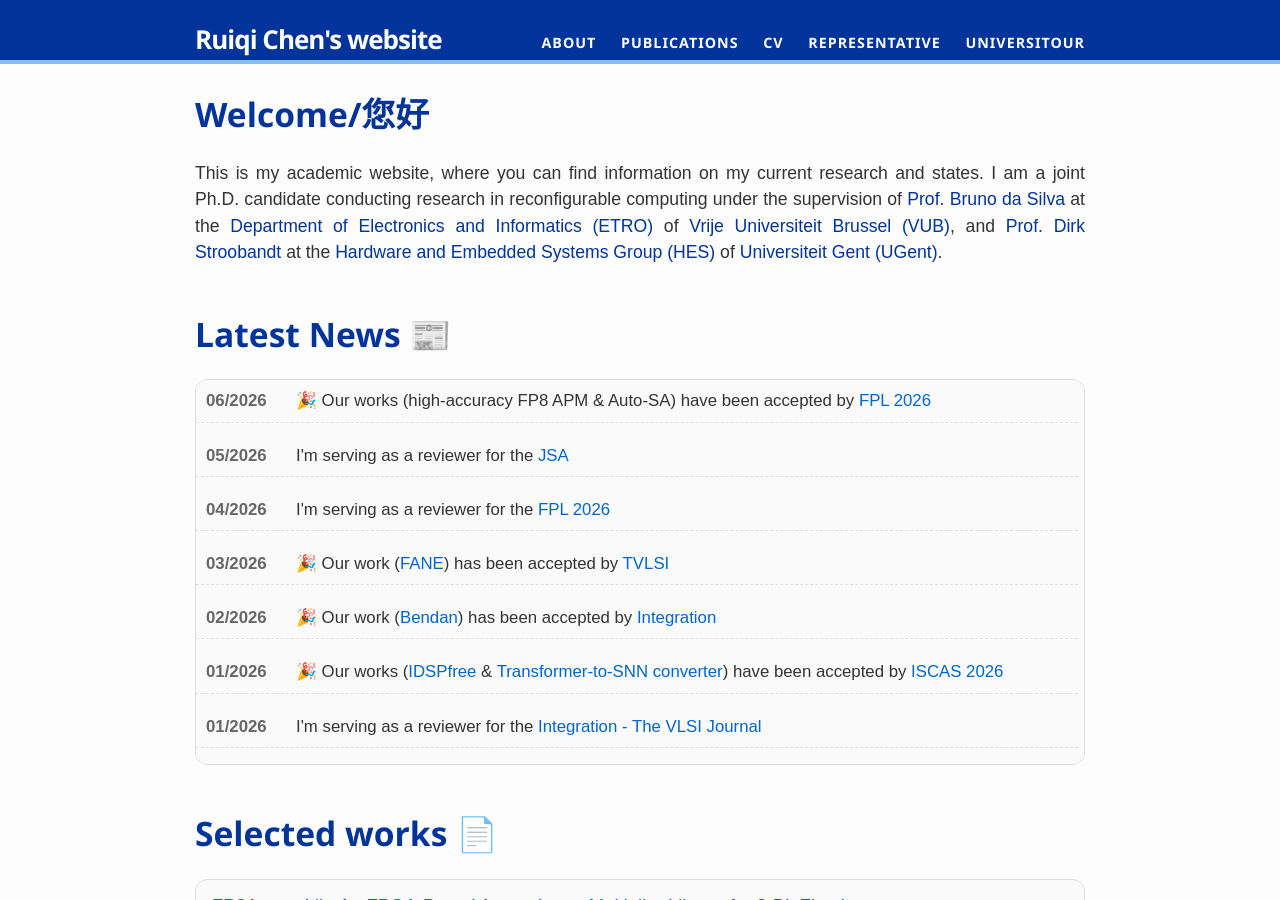
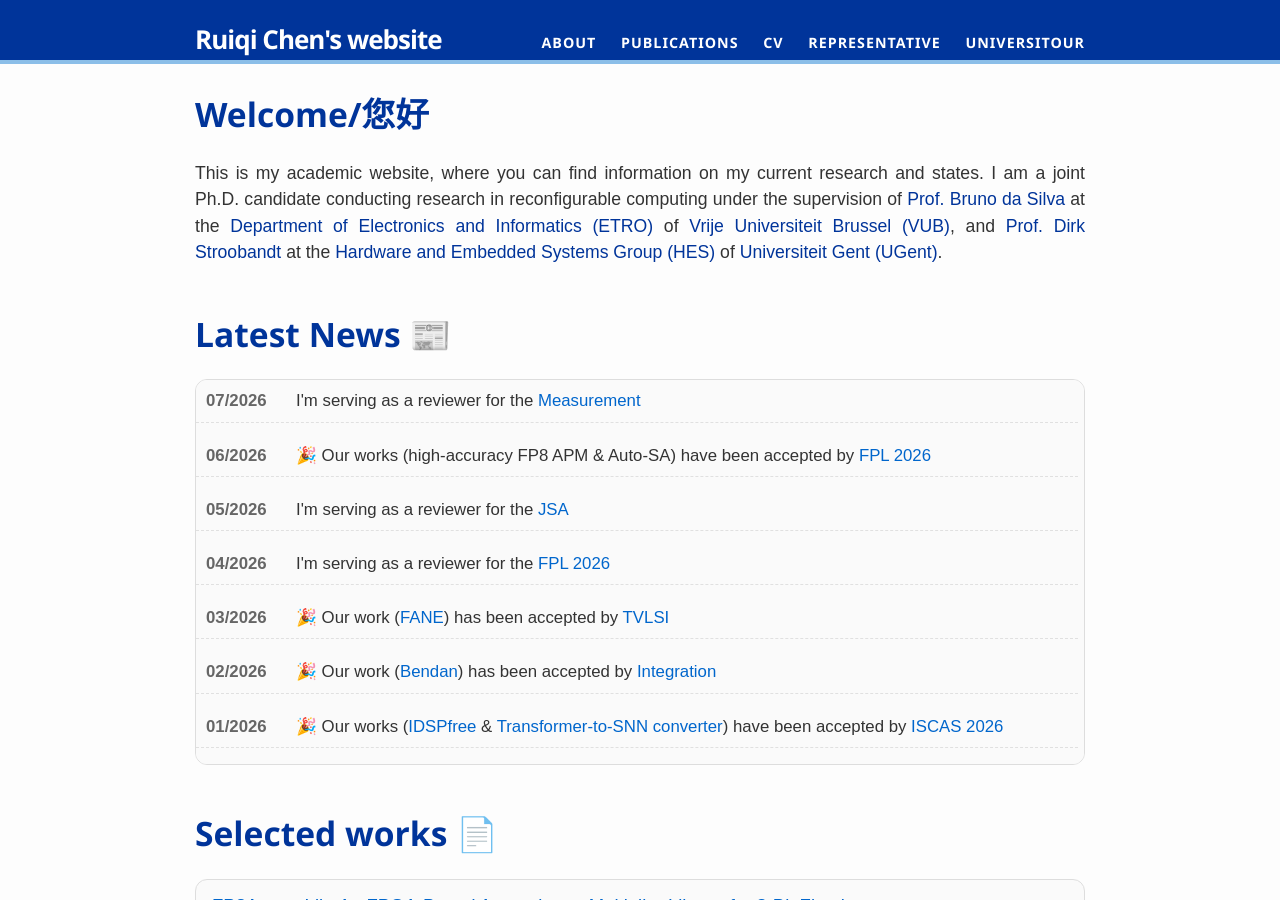
Before and after one commit to ruiqichen7/ruiqichen7.github.io, a Jekyll site: the page built from index.html, in a window 1280 px wide and 900 px high. Built offline with Jekyll 4.4.1, drawn with Linux system fonts in a browser that asks for light colours.

Commit message:
update news

```diff
--- a/index.html
+++ b/index.html
@@ -14,6 +14,14 @@
 
 <div class="rollbar-container">
   <div class="rollbar-content">
+
+    <div class="rollbar-item">
+      <div class="rollbar-date">07/2026</div>
+      <div class="rollbar-text">
+        I'm serving as a reviewer for the
+        <a href="https://www.sciencedirect.com/journal/measurement">Measurement</a>
+      </div>
+    </div>
 
     <div class="rollbar-item">
       <div class="rollbar-date">06/2026</div>
```
Also changed, not shown: about.md (+1 -0 lines).
